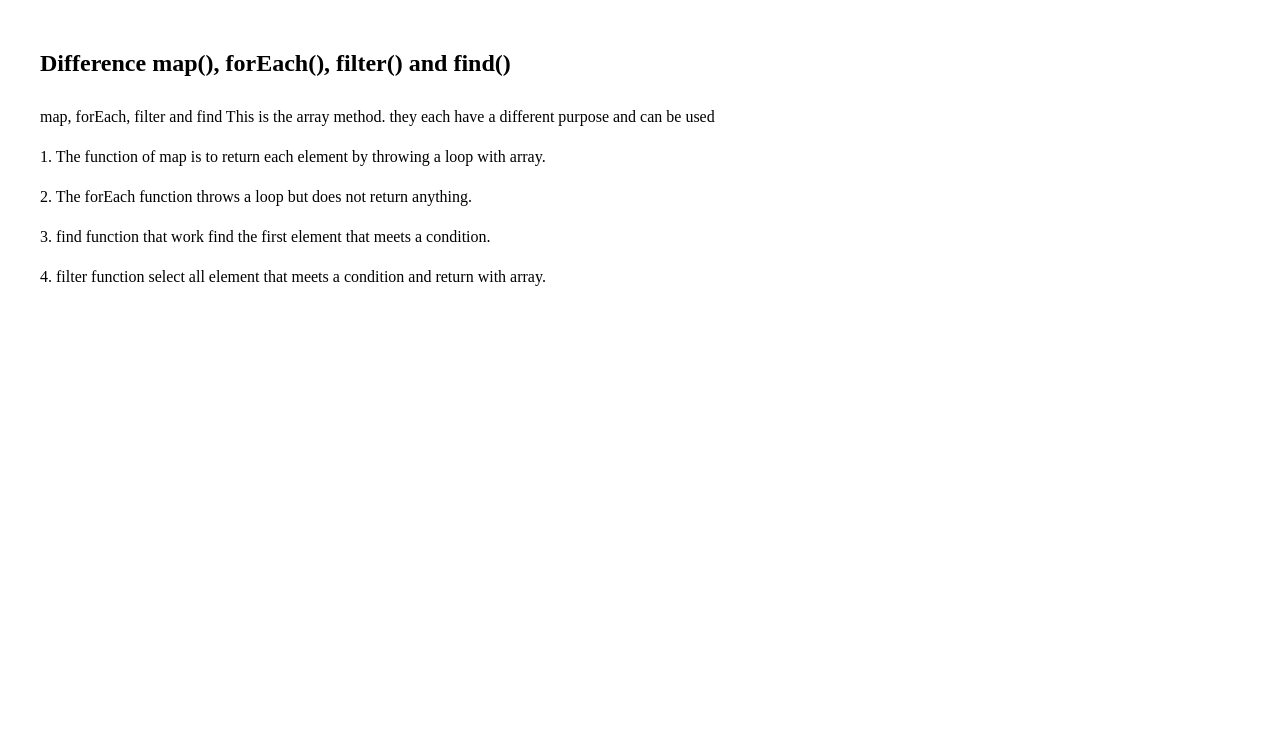
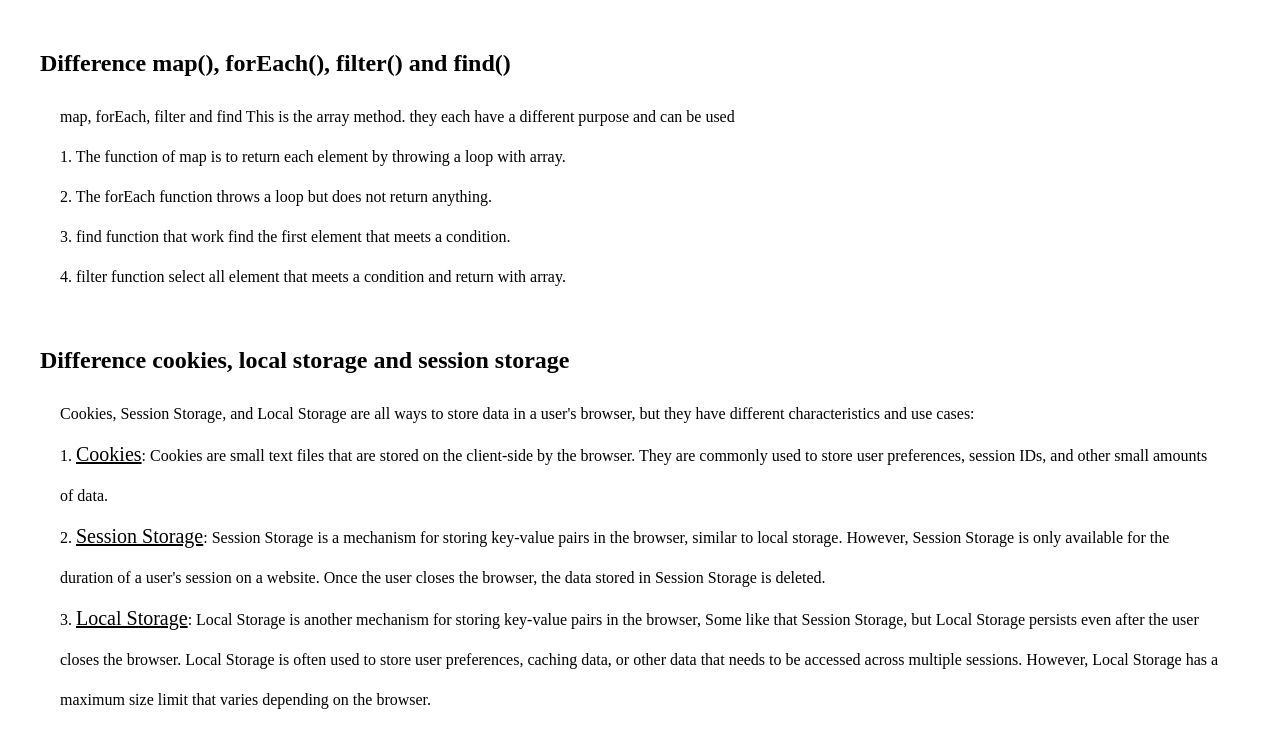
Before and after one commit to mehedihasan8/quiz-hero, a plain HTML site: page blog.html in a window 1280 px wide. Drawn offline with Linux system fonts and the light colour scheme.

Commit message:
secont Question ans done

```diff
--- a/blog.html
+++ b/blog.html
@@ -13,9 +13,14 @@
       }
       .line {
         line-height: 40px;
+        padding: 0 20px;
       }
       .up-down {
         margin: 50px 0;
+      }
+      .span {
+        text-decoration: underline;
+        font-size: 20px;
       }
     </style>
   </head>
@@ -35,6 +40,31 @@
           return with array.
         </p>
       </section>
+      <section>
+        <h2>Difference cookies, local storage and session storage</h2>
+        <p class="line">
+          Cookies, Session Storage, and Local Storage are all ways to store data
+          in a user's browser, but they have different characteristics and use
+          cases: <br />
+
+          1. <span class="span">Cookies</span>: Cookies are small text files
+          that are stored on the client-side by the browser. They are commonly
+          used to store user preferences, session IDs, and other small amounts
+          of data.<br />
+          2. <span class="span">Session Storage</span>: Session Storage is a
+          mechanism for storing key-value pairs in the browser, similar to local
+          storage. However, Session Storage is only available for the duration
+          of a user's session on a website. Once the user closes the browser,
+          the data stored in Session Storage is deleted.<br />
+          3. <span class="span">Local Storage</span>: Local Storage is another
+          mechanism for storing key-value pairs in the browser, Some like that
+          Session Storage, but Local Storage persists even after the user closes
+          the browser. Local Storage is often used to store user preferences,
+          caching data, or other data that needs to be accessed across multiple
+          sessions. However, Local Storage has a maximum size limit that varies
+          depending on the browser.
+        </p>
+      </section>
     </main>
   </body>
 </html>
```
